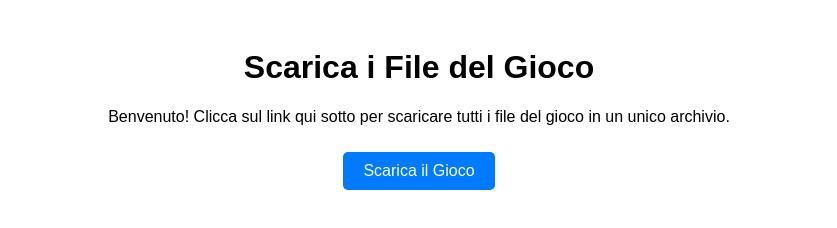
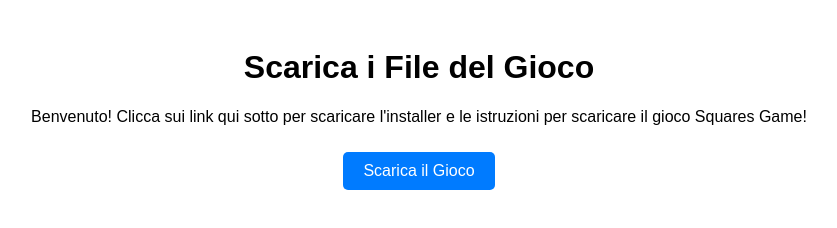
Before and after one commit to errrgiorgione/squares-game, a plain HTML site: page index.html in a window 1280 px wide. Shown: the whole page, without its empty margins (221-1058 px from the left). Drawn offline with Linux system fonts and the light colour scheme.

Commit message:
Update index.html

```diff
--- a/index.html
+++ b/index.html
@@ -14,7 +14,7 @@
 <body>
     <div class="container">
         <h1>Scarica i File del Gioco</h1>
-        <p>Benvenuto! Clicca sul link qui sotto per scaricare tutti i file del gioco in un unico archivio.</p>
+        <p>Benvenuto! Clicca sui link qui sotto per scaricare l'installer e le istruzioni per scaricare il gioco Squares Game!</p>
         <a href="https://github.com/errrgiorgione/squares-game/releases/download/v1.0/game+.zip" class="button" download>Scarica il Gioco</a>
     </div>
 </body>
```
